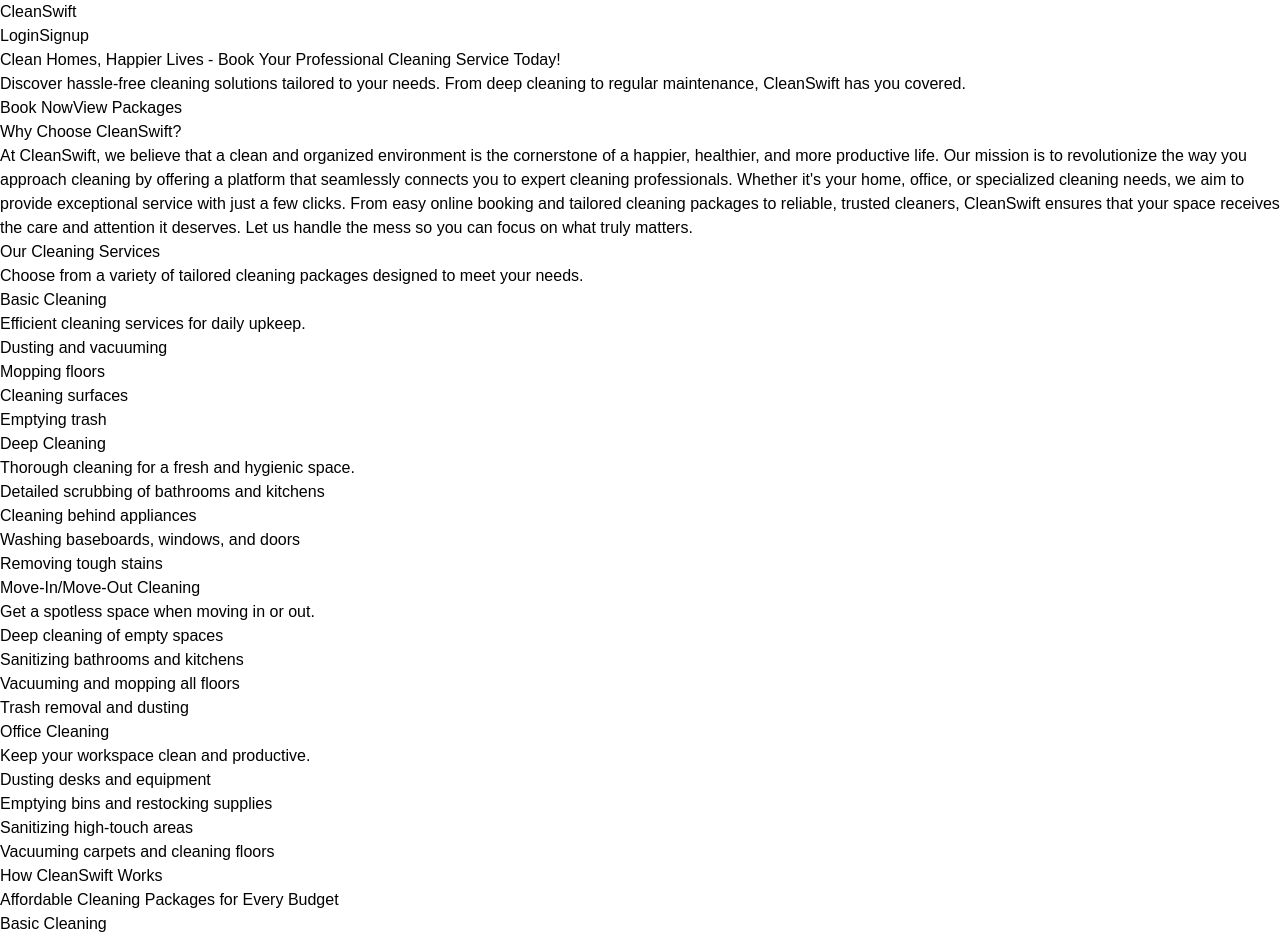
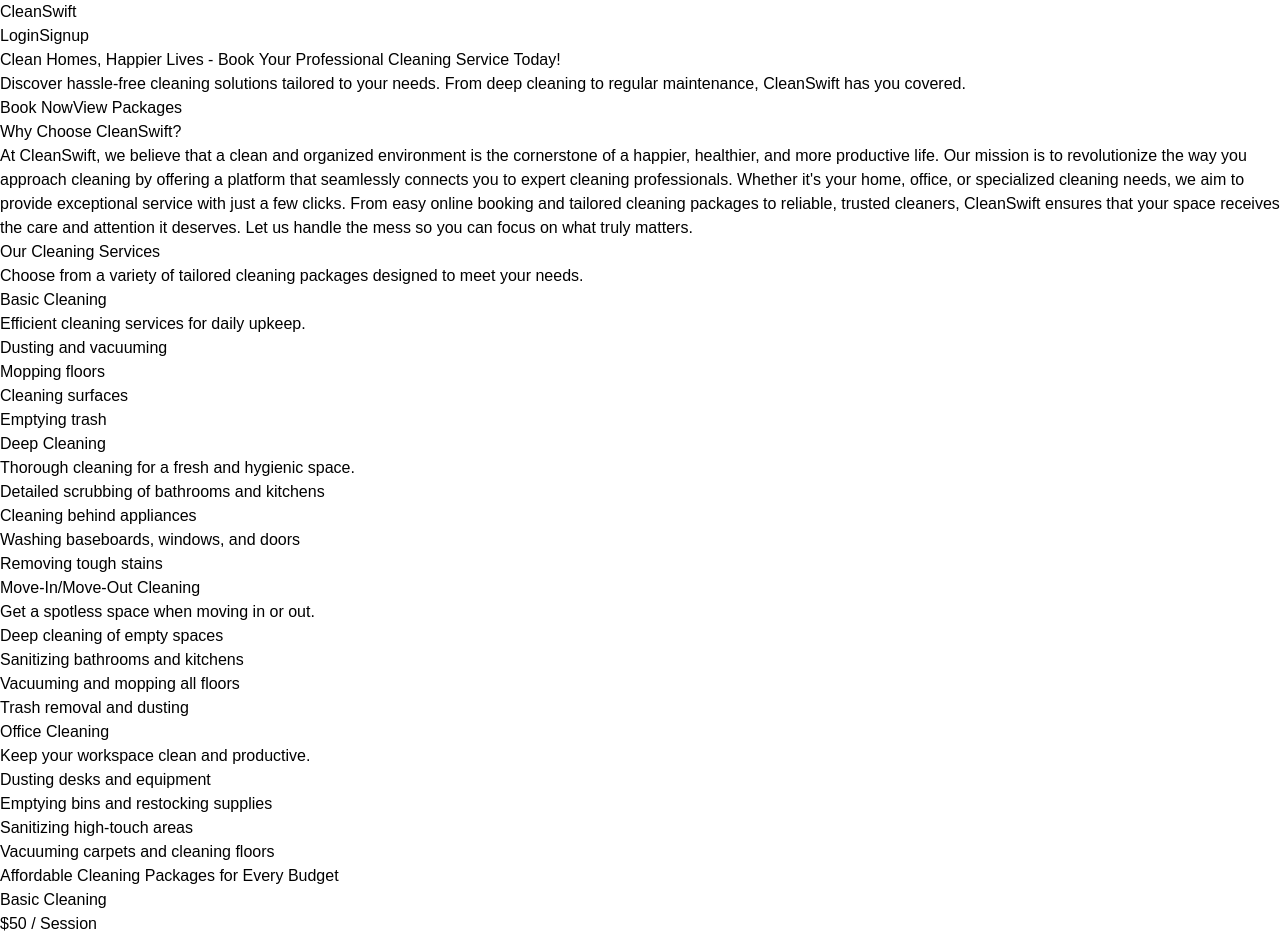
Before and after one commit to osaro123/ITGY-401, a React (Vite) app: page / in a window 1280 px wide. Shown: the top 939 px of the page. Built offline with nearby package versions, Linux system fonts and the light colour scheme; a web font is replaced by a local one.

Commit message:
quick fix

```diff
--- a/src/main.jsx
+++ b/src/main.jsx
@@ -1,10 +1,9 @@
 import { StrictMode } from 'react'
 import { createRoot } from 'react-dom/client'
 import './index.css'
-import App from './App.jsx'
 import { createBrowserRouter, RouterProvider } from 'react-router-dom'
-import Signup from './pages/signup.jsx'
-import Login from './pages/login.jsx'
+import Signup from './pages/Signup.jsx'
+import Login from './pages/Login.jsx'
 import Home from './pages/Home.jsx'
 import Dashboard from './pages/Dashboard.jsx'
 import Services from './components/Services.jsx'
--- a/src/pages/Home.jsx
+++ b/src/pages/Home.jsx
@@ -14,7 +14,7 @@
       <Header/>
       <About/>
       <Services/>
-      <HowItWorks/>
+      {/* <HowItWorks/> */}
       {/* <Testimonials/> */}
       <Pricing/>
       <CallToAction/>
```
